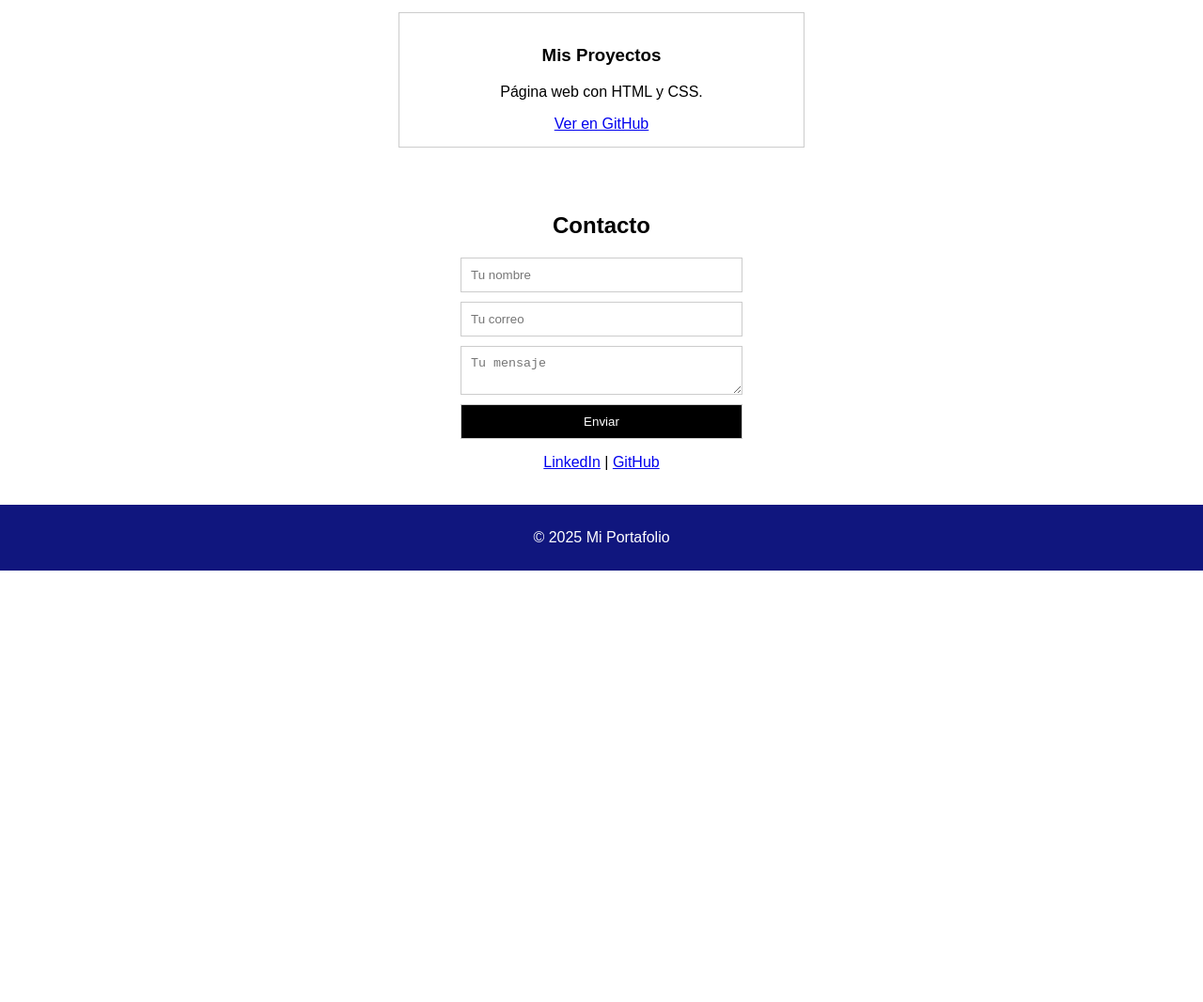
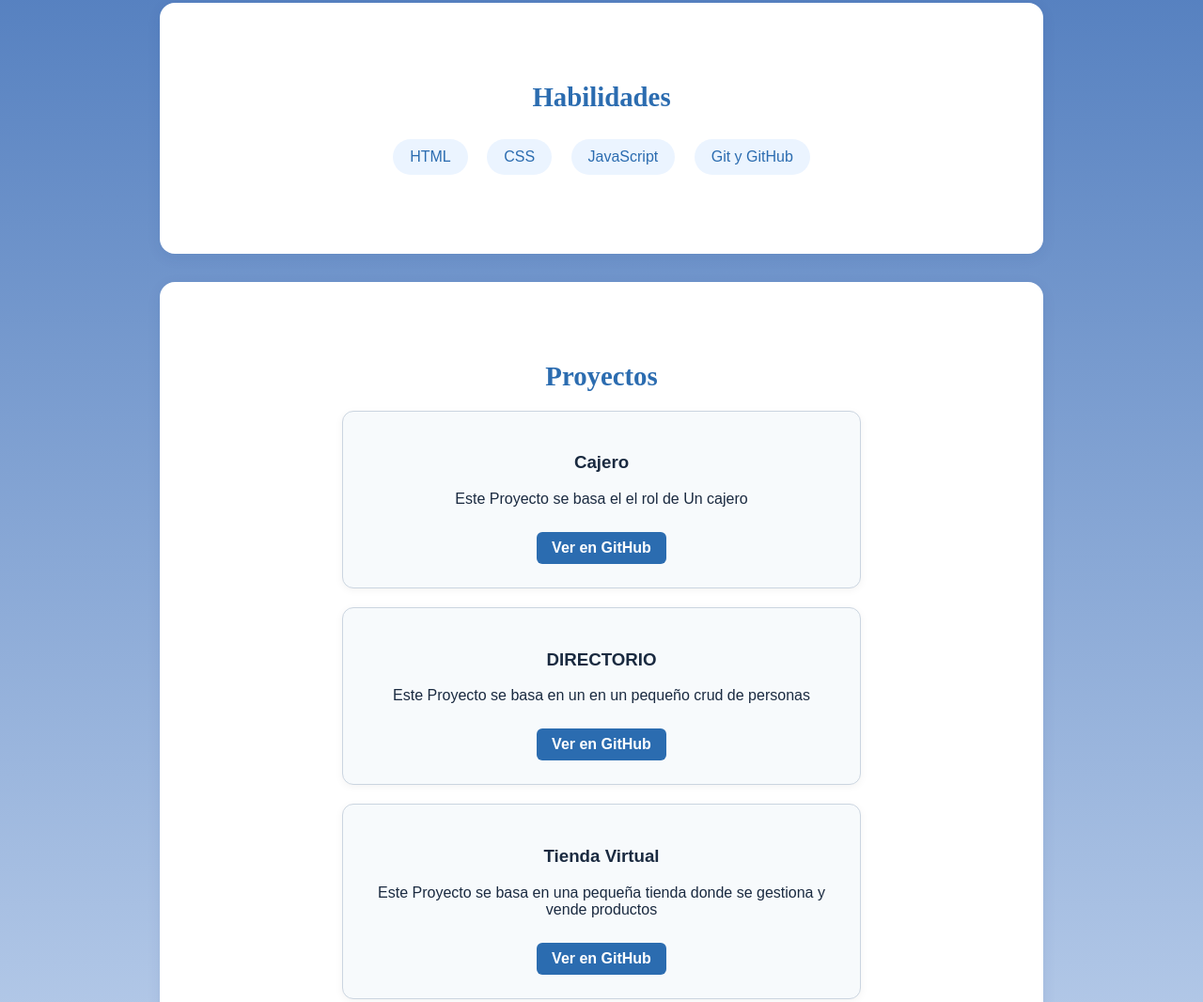
Before and after one commit to CalethEA/Portafolio-de-Evidencia, a plain HTML site: page index.html in a window 1280 px wide. Shown: the part 654-1720 px from the top of the page at 94% size. Before the commit the page ends 1261 px from the top, so only its background shows below. Drawn offline with Linux system fonts and the light colour scheme.

Commit message:
Add files via upload

```diff
--- /dev/null
+++ b/Style.css
@@ -0,0 +1,194 @@
+/* === ESTILO AZUL Y BLANCO REFRESCANTE === */
+body {
+    font-family: 'Poppins', sans-serif;
+    margin: 0;
+    padding: 0;
+    background: linear-gradient(180deg, #2057a9, #eaf3ff);
+    color: #1a2a40;
+    transition: all 0.3s ease;
+}
+
+/* ENCABEZADO */
+header {
+    background: linear-gradient(90deg, #e0dc1f, #eb791b);
+    color: #ffffff;
+    text-align: center;
+    padding: 20px;
+    box-shadow: 0 2px 8px rgba(0, 0, 0, 0.1);
+}
+
+header h1 {
+    font-size: 2rem;
+    letter-spacing: 1px;
+    margin: 0;
+}
+
+nav {
+    margin-top: 10px;
+}
+
+nav a {
+    color: #e3f2fd;
+    margin: 0 12px;
+    text-decoration: none;
+    font-weight: 500;
+    transition: color 0.3s, border-bottom 0.3s;
+}
+
+nav a:hover {
+    color: #ffffff;
+    border-bottom: 2px solid #ffffff;
+}
+
+/* SECCIONES */
+section {
+    padding: 60px 20px;
+    text-align: center;
+    background: #ffffff;
+    margin: 30px auto;
+    border-radius: 16px;
+    max-width: 900px;
+    box-shadow: 0 4px 15px rgba(0, 50, 120, 0.08);
+    transition: transform 0.3s ease, box-shadow 0.3s ease;
+}
+
+section:hover {
+    transform: translateY(-3px);
+    box-shadow: 0 6px 20px rgba(0, 50, 120, 0.12);
+}
+
+h2 {
+    color: #2b6cb0;
+    font-family: 'Lora', serif;
+    font-size: 1.8rem;
+    margin-bottom: 20px;
+}
+
+/* HABILIDADES */
+#habilidades ul {
+    list-style: none;
+    padding: 0;
+}
+
+#habilidades li {
+    display: inline-block;
+    background: #ebf4ff;
+    color: #2b6cb0;
+    margin: 8px;
+    padding: 10px 18px;
+    border-radius: 20px;
+    font-weight: 500;
+    transition: background 0.3s;
+}
+
+#habilidades li:hover {
+    background: #bee3f8;
+}
+
+/* PROYECTOS */
+#proyectos div {
+    background: #f7fafc;
+    border: 1px solid #cbd5e0;
+    margin: 20px auto;
+    padding: 25px;
+    max-width: 500px;
+    border-radius: 12px;
+    box-shadow: 0 2px 8px rgba(0,0,0,0.05);
+    transition: transform 0.3s ease, box-shadow 0.3s ease;
+}
+
+#proyectos div:hover {
+    transform: scale(1.02);
+    box-shadow: 0 6px 18px rgba(0,0,0,0.1);
+}
+
+#proyectos a {
+    display: inline-block;
+    margin-top: 10px;
+    background: #2b6cb0;
+    color: white;
+    text-decoration: none;
+    padding: 8px 16px;
+    border-radius: 6px;
+    font-weight: 600;
+    transition: background 0.3s;
+}
+
+#proyectos a:hover {
+    background: #3182ce;
+}
+
+/* FORMULARIO */
+form {
+    display: flex;
+    flex-direction: column;
+    gap: 12px;
+    max-width: 350px;
+    margin: auto;
+}
+
+form input, form textarea {
+    padding: 12px;
+    border-radius: 6px;
+    border: 1px solid #cbd5e0;
+    background: #f7fafc;
+    font-family: 'Poppins', sans-serif;
+    font-size: 1rem;
+    transition: border-color 0.3s;
+}
+
+form input:focus, form textarea:focus {
+    border-color: #2b6cb0;
+    outline: none;
+}
+
+form button {
+    background: #2b6cb0;
+    border: none;
+    color: white;
+    font-weight: 600;
+    padding: 12px;
+    border-radius: 6px;
+    cursor: pointer;
+    transition: background 0.3s;
+}
+
+form button:hover {
+    background: #3182ce;
+}
+
+/* REDES */
+.redes a {
+    color: #2b6cb0;
+    text-decoration: none;
+    font-weight: 600;
+}
+
+.redes a:hover {
+    text-decoration: underline;
+}
+
+/* PIE DE PÁGINA */
+footer {
+    background: #2b6cb0;
+    color: white;
+    text-align: center;
+    padding: 15px;
+    font-size: 0.9rem;
+}
+
+/* EFECTO RESPONSIVO */
+@media (max-width: 600px) {
+    header h1 {
+        font-size: 1.5rem;
+    }
+
+    nav a {
+        display: inline-block;
+        margin: 8px;
+    }
+
+    section {
+        padding: 40px 15px;
+    }
+}
--- a/index.html
+++ b/index.html
@@ -4,7 +4,7 @@
     <meta charset="UTF-8">
     <meta name="viewport" content="width=device-width, initial-scale=1.0">
     <title>Mi Portafolio</title>
-    <link rel="stylesheet" href="style.css">
+    <link rel="stylesheet" href="Style.css">
 </head>
 <body>
     <!-- ENCABEZADO -->
@@ -46,12 +46,24 @@
     <section id="proyectos">
         <h2>Proyectos</h2>
         <div>
-            <h3> Mis Proyectos </h3>
-            <p>Página web con HTML y CSS.</p>
-            <a href="https://github.com/CalethEA?tab=projects" target="_blank">Ver en GitHub</a>
+            <h3> Cajero </h3>
+            <p>Este Proyecto se basa el el rol de Un cajero</p>
+            <a href=" https://calethea.github.io/cajero/" target="_blank">Ver en GitHub</a>
+        </div>
+
+        <div>
+            <h3> DIRECTORIO  </h3>
+            <p>Este Proyecto se basa en un en un pequeño crud de personas</p>
+            <a href=" https://calethea.github.io/Directorio/" target="_blank">Ver en GitHub</a>
+        </div>
+         <div>
+            <h3> Tienda Virtual  </h3>
+            <p>Este Proyecto se basa en una pequeña tienda donde se gestiona y vende productos</p>
+            <a href="  https://calethea.github.io/Tienda-Virtual/" target="_blank">Ver en GitHub</a>
         </div>
 
     </section>
+
 
     <!-- CONTACTO -->
     <section id="contacto">
```
